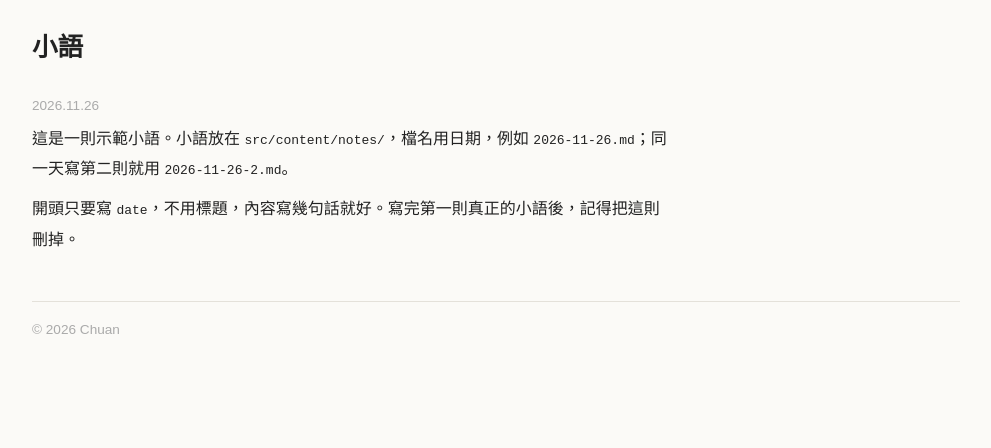
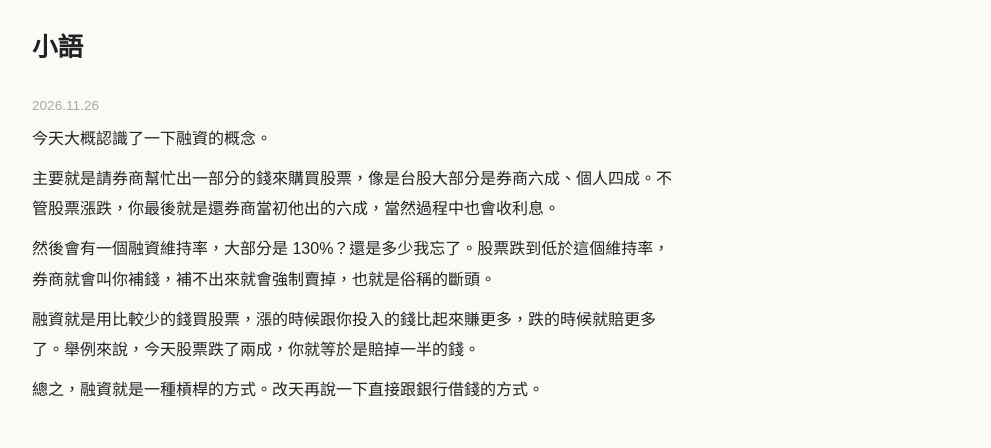
Before and after one commit to WinnixShih/MyBlog, an Astro site: page /notes in a window 1280 px wide. Shown: the part 86-534 px from the top of the page, without its empty margins (144-1135 px from the left). Built offline with nearby package versions, Linux system fonts and the light colour scheme; Astro itself is replaced by a stand-in of ours.

Commit message:
feat: 新增第一則小語：融資的概念
Co-Authored-By: Claude Opus 5.5 <noreply@anthropic.com>

```diff
--- a/src/content/notes/2026-11-26.md
+++ b/src/content/notes/2026-11-26.md
@@ -2,6 +2,12 @@
 date: 2026-11-26
 ---
 
-這是一則示範小語。小語放在 `src/content/notes/`，檔名用日期，例如 `2026-11-26.md`；同一天寫第二則就用 `2026-11-26-2.md`。
+今天大概認識了一下融資的概念。
 
-開頭只要寫 `date`，不用標題，內容寫幾句話就好。寫完第一則真正的小語後，記得把這則刪掉。
+主要就是請券商幫忙出一部分的錢來購買股票，像是台股大部分是券商六成、個人四成。不管股票漲跌，你最後就是還券商當初他出的六成，當然過程中也會收利息。
+
+然後會有一個融資維持率，大部分是 130%？還是多少我忘了。股票跌到低於這個維持率，券商就會叫你補錢，補不出來就會強制賣掉，也就是俗稱的斷頭。
+
+融資就是用比較少的錢買股票，漲的時候跟你投入的錢比起來賺更多，跌的時候就賠更多了。舉例來說，今天股票跌了兩成，你就等於是賠掉一半的錢。
+
+總之，融資就是一種槓桿的方式。改天再說一下直接跟銀行借錢的方式。
```
